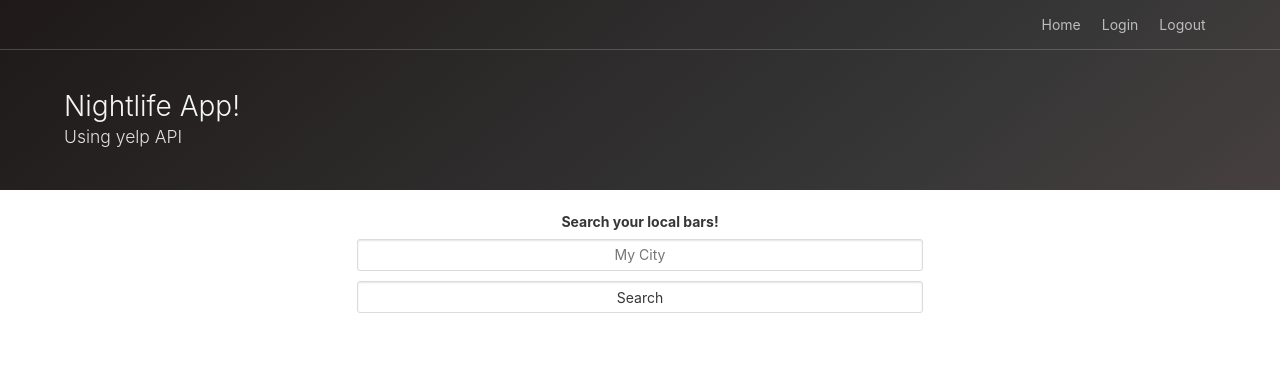
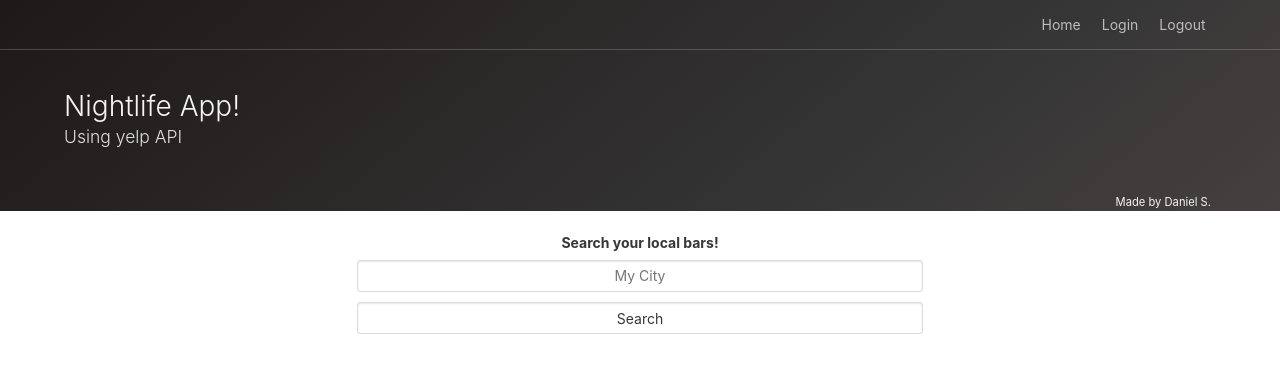
Before and after one commit to dsegovia90/nightlife-app, a Node project: template app/views/index.pug in a window 1280 px wide. Shown: the top 373 px of the page. Run offline with Node 20 templates, Linux system fonts and the light colour scheme; the template is opened without the code that fills it, so the values that code supplies are empty; some libraries are stand-ins or nearby versions.

Commit message:
added Daniel S watermark, and link to github

```diff
--- a/app/views/includes/head.pug
+++ b/app/views/includes/head.pug
@@ -13,6 +13,10 @@ html
 			href='css/bulma.css'
 		)
 
+		link(
+			rel='stylesheet'
+			href='https://maxcdn.bootstrapcdn.com/font-awesome/4.7.0/css/font-awesome.min.css'
+		)
 
 		link(
 			rel='stylesheet'
@@ -20,10 +24,4 @@ html
 			href='css/style.css'
 		)
 
-		link(
-			rel='stylesheet'
-			href='https://maxcdn.bootstrapcdn.com/font-awesome/4.7.0/css/font-awesome.min.css'
-		)
-
-
 		title= 'Voteapp-5000'
--- a/app/views/includes/nav.pug
+++ b/app/views/includes/nav.pug
@@ -14,3 +14,8 @@ section.hero.is-dark.is-bold
 			.container
 				h1.title Nightlife App!
 				h2.subtitle Using yelp API
+		.hero-foot.has-text-right
+			.container
+				p
+					small= 'Made by '
+						a(href='https://github.com/sego90' target='_blank') Daniel S.
--- a/app/views/index.pug
+++ b/app/views/index.pug
@@ -9,9 +9,9 @@ body
 					form(action='/search' method='post')
 						label.label.has-text-centered Search your local bars!
 						p.control
-							input(class='input has-text-centered' type='text' placeholder='My City' name='location')
+							input(id='search-box' class='input has-text-centered' type='text' placeholder='My City' name='location')
 						p.control
-							input(class='input has-text-centered' type='submit' value='Search')
+							input(id='search-button' class='input has-text-centered' type='submit' value='Search')
 	if bars
 		section.container
 			.columns
@@ -38,4 +38,5 @@ body
 
 
 	if error
-		p= error
+		br
+		p.has-text-centered= error
--- a/public/css/style.css
+++ b/public/css/style.css
@@ -0,0 +1,3 @@
+.hero-foot {
+	padding-right: 10px;
+}
```
